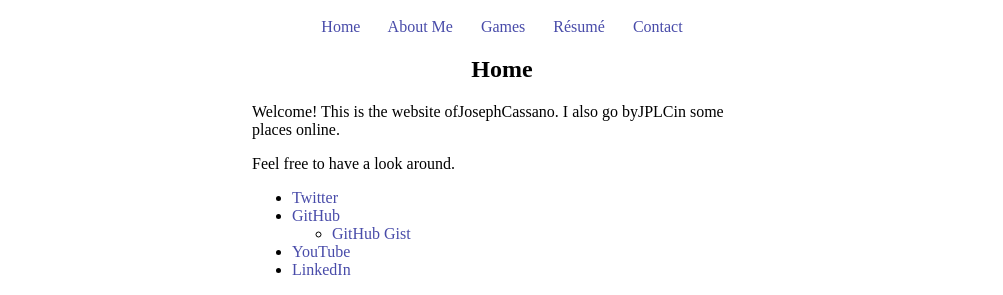
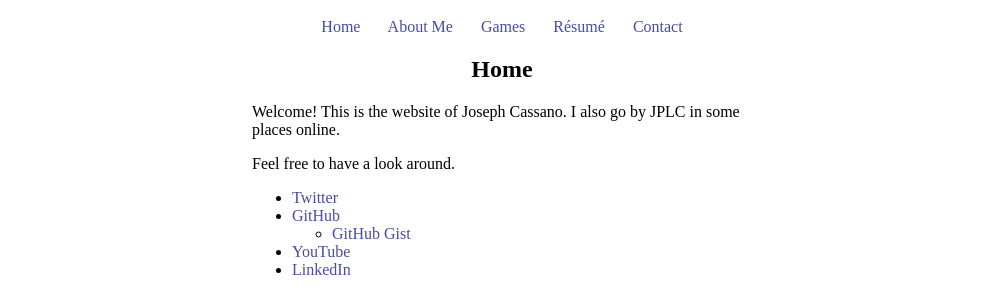
Before and after one commit to MultiversalNomad/multiversalnomad.github.io, a Jekyll site: the page built from index.html, in a window 1280 px wide. Shown: the part 308-603 px from the top of the page, without its empty margins (138-1141 px from the left). Built offline with Jekyll 4.4.1, drawn with Linux system fonts in a browser that asks for light colours; part of the change alters nothing that is shown.

```diff
--- a/index.html
+++ b/index.html
@@ -5,16 +5,16 @@ title: Home
 {%- assign twitterUrl = "https://twitter.com/JPLC" -%}
 {%- assign gitHubUrl = "https://github.com/MultiversalNomad" -%}
 {%- assign gitHubGistUrl = "https://gist.github.com/MultiversalNomad" -%}
-<p>Welcome! This is the website of {{- site.firstName -}} {{- site.lastName -}}. I also go by {{- site.nickname -}} in some places online.</p>
+<p>Welcome! This is the website of {{ site.firstName }} {{ site.lastName }}. I also go by {{ site.nickname }} in some places online.</p>
 <p>Feel free to have a look around.</p>
 <p>
     <ul>
-        <li><a href="{{- twitterUrl -}}">Twitter</a>
-        <li><a href="{{- gitHubUrl -}}">GitHub</a>
+        <li><a href="{{ twitterUrl }}">Twitter</a>
+        <li><a href="{{ gitHubUrl }}">GitHub</a>
         <ul>
-            <li><a href="{{- gitHubGistUrl -}}">GitHub Gist</a>
+            <li><a href="{{ gitHubGistUrl }}">GitHub Gist</a>
         </ul>
         <li><a href="https://www.youtube.com/user/MultiversalNomad">YouTube</a>
-        <li><a href="{{- site.linkedInUrl -}}">LinkedIn</a>
+        <li><a href="{{ site.linkedInUrl }}">LinkedIn</a>
     </ul>
 </p>
```
